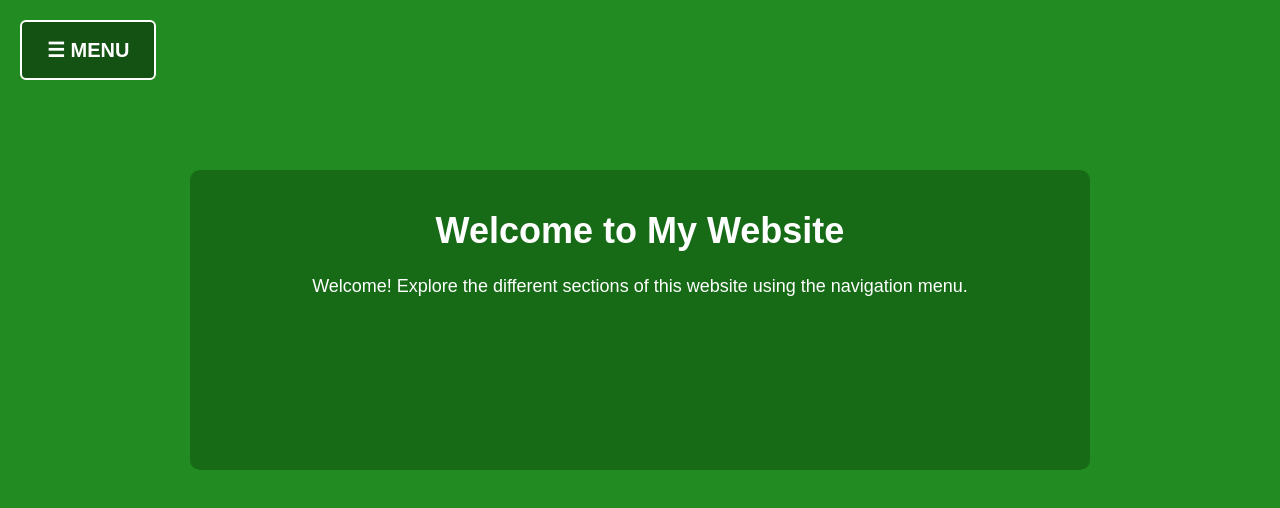
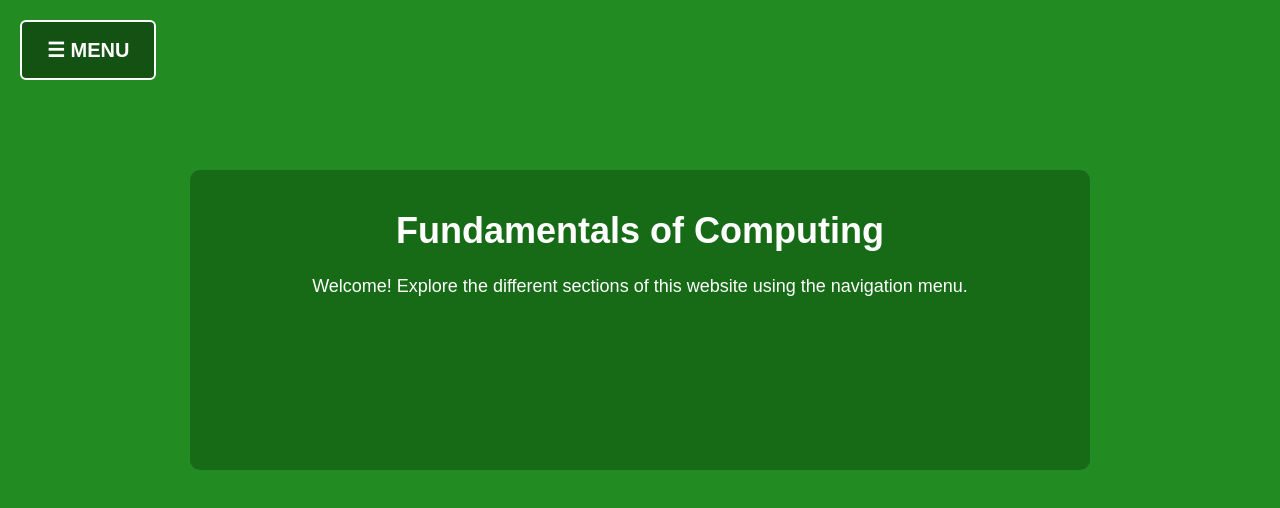
Before and after one commit to Zah-001/SemesterProject, a plain HTML site: page index.html in a window 1280 px wide. Drawn offline with Linux system fonts and the light colour scheme.

Commit message:
Update content and structure of index.html

```diff
--- a/index.html
+++ b/index.html
@@ -17,11 +17,12 @@
             </button>
 
             <nav class="dropdown" id="dropdownMenu">
+                <a href="#" data-page="calculator">Binary Calculator</a>
                 <a href="#" data-page="home">Home</a>
                 <a href="#" data-page="members">Members</a>
                 <a href="#" data-page="videos">Video Gallery</a>
                 <a href="#" data-page="documentation">Documentation</a>
-                <a href="#" data-page="calculator">Binary Calculator</a>
+
             </nav>
         </div>
     </header>
@@ -29,7 +30,7 @@
     <!-- Main Cover Page -->
     <main>
         <section id="home" class="page active">
-            <h1>Welcome to My Website</h1>
+            <h1>Fundamentals of Computing</h1>
             <p>Welcome! Explore the different sections of this website using the navigation menu.</p>
         </section>
 
```
